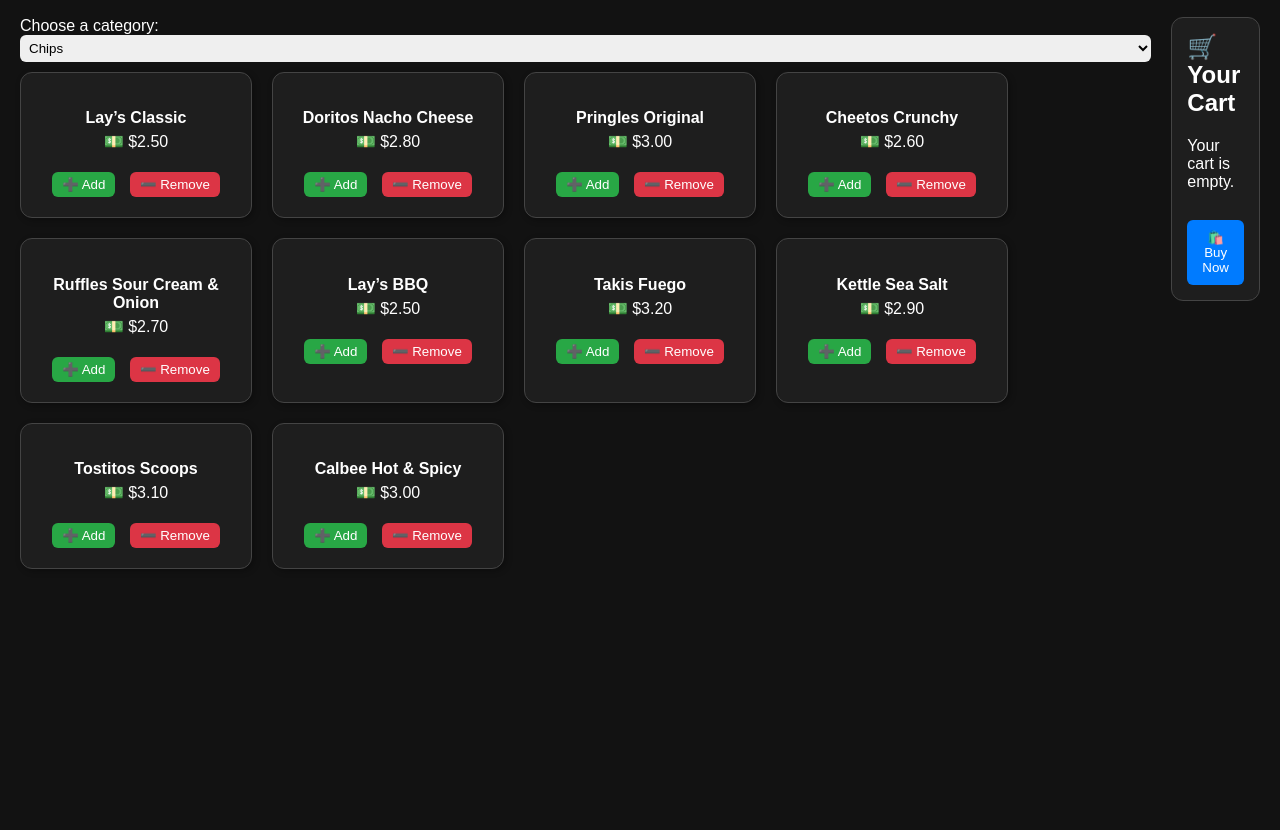
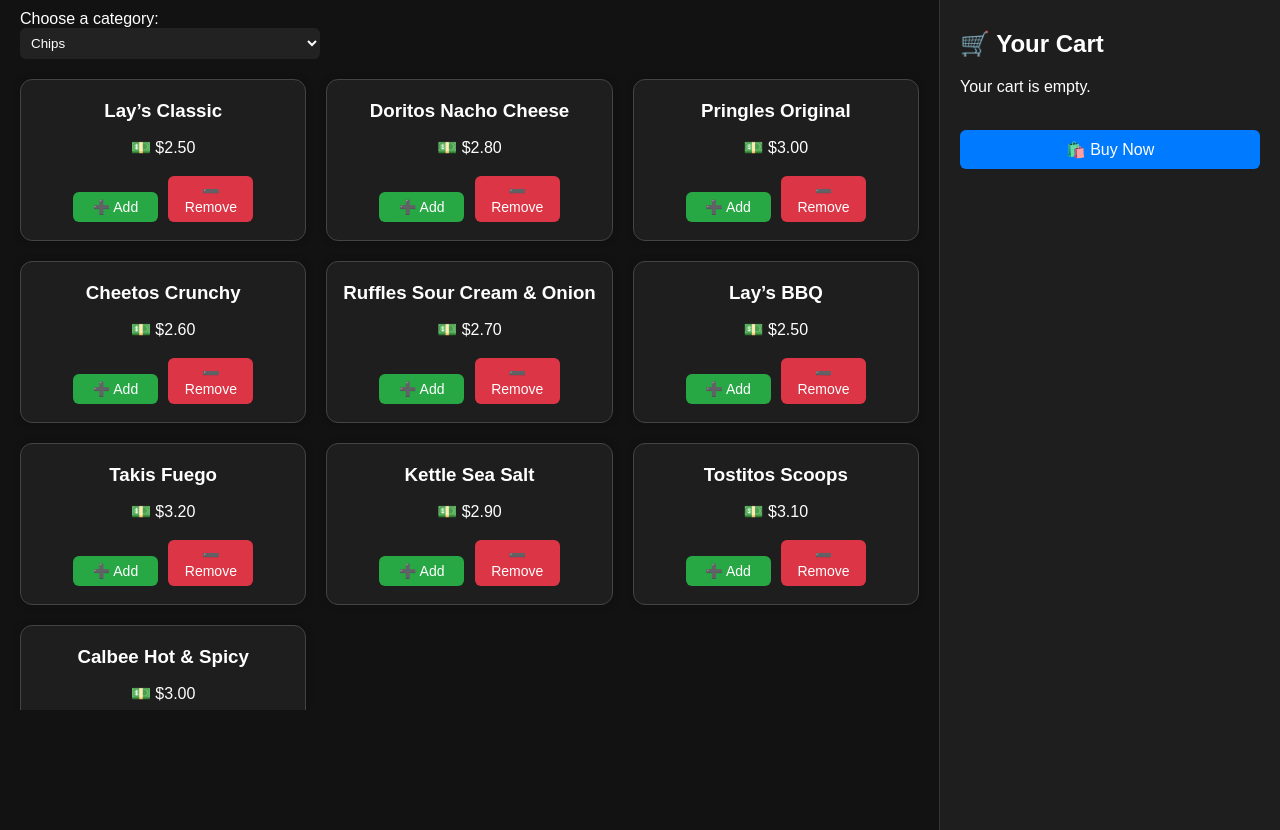
Before and after one commit to fire10dino/mini-mart, a plain HTML site: page index.html in a window 1280 px wide. Shown: the part 81-911 px from the top of the page. Before the commit the page ends 800 px from the top, so only its background shows below. Drawn offline with Linux system fonts and the light colour scheme.

Commit message:
Update index.html

```diff
--- a/index.html
+++ b/index.html
@@ -1,56 +1,81 @@
 <!DOCTYPE html>
 <html lang="en">
 <head>
-    <meta charset="UTF-8">
+<meta charset="UTF-8" />
 <title>MiniMart Convenience Store</title>
 <style>
     body {
+        margin: 0;
         font-family: Arial, sans-serif;
         background-color: #121212;
-            color: #fff;
-            margin: 0;
-            padding: 0;
+        color: white;
     }
+
+    /* Header */
     header {
         background-color: #1e1e1e;
         padding: 20px;
         text-align: center;
+        font-size: 26px;
+        font-weight: bold;
     }
-        h1 {
-            margin: 0;
+
+    /* Layout */
+    #layout {
+        display: flex;
+        height: calc(100vh - 80px);
     }
-        #container {
-            display: flex;
+
+    /* Left side store area */
+    #storeSection {
+        flex: 3;
         padding: 20px;
+        overflow-y: auto;
     }
-        #categories {
-            flex: 3;
-            display: flex;
-            flex-wrap: wrap;
+
+    /* Sidebar cart */
+    #cartSidebar {
+        width: 300px;
+        background-color: #1e1e1e;
+        border-left: 1px solid #333;
+        padding: 20px;
+        position: sticky;
+        right: 0;
+        top: 0;
+        height: 100vh;
+        overflow-y: auto;
+    }
+
+    /* Items grid */
+    #itemsGrid {
+        display: grid;
+        grid-template-columns: repeat(auto-fill, minmax(220px, 1fr));
         gap: 20px;
     }
+
     .item-card {
         background-color: #1e1e1e;
         border: 1px solid #444;
         border-radius: 12px;
         padding: 15px;
-            width: 200px;
         text-align: center;
-            box-shadow: 2px 2px 6px rgba(0,0,0,0.3);
+        box-shadow: 0px 0px 8px rgba(0,0,0,0.2);
     }
-        .item-card h4 {
-            margin-bottom: 5px;
+
+    .item-card h3 {
+        margin: 5px 0;
     }
-        .item-card p {
-            margin-top: 0;
-        }
+
     .btn {
-            padding: 5px 10px;
-            margin: 5px;
+        padding: 7px 12px;
         border: none;
         border-radius: 6px;
         cursor: pointer;
+        font-size: 14px;
+        margin: 3px;
+        width: 85px;
     }
+
     .btn-add {
         background-color: #28a745;
         color: white;
@@ -59,57 +84,57 @@
         background-color: #dc3545;
         color: white;
     }
-        #cart {
-            flex: 1;
-            background-color: #1e1e1e;
-            border: 1px solid #444;
-            border-radius: 12px;
-            padding: 15px;
-            margin-left: 20px;
-            height: fit-content;
+
+    #cartItems div {
+        margin-bottom: 8px;
     }
-        #cart h2 {
-            margin-top: 0;
-        }
+
     #buyBtn {
+        width: 100%;
+        margin-top: 15px;
+        padding: 10px;
         background-color: #007bff;
-            color: white;
-            padding: 10px 15px;
         border: none;
         border-radius: 6px;
+        color: white;
         cursor: pointer;
-            width: 100%;
-            margin-top: 10px;
+        font-size: 16px;
     }
-        select, input {
-            width: 100%;
-            padding: 5px;
-            margin-bottom: 10px;
+
+    select {
+        width: 300px;
+        padding: 7px;
+        margin-bottom: 20px;
         border-radius: 6px;
         border: none;
+        background-color: #222;
+        color: white;
     }
 </style>
 </head>
 <body>
 
-<header>
-    <h1>🏪 MiniMart Convenience Store</h1>
-</header>
+<header>🏪 MiniMart Convenience Store</header>
 
-<div id="container">
-    <div>
-        <label for="categorySelect">Choose a category:</label>
+<div id="layout">
+
+    <!-- Store Section -->
+    <div id="storeSection">
+        <label>Choose a category:</label><br>
         <select id="categorySelect"></select>
-        <div id="categories"></div>
+
+        <div id="itemsGrid"></div>
     </div>
 
-    <div id="cart">
+    <!-- Sidebar Cart -->
+    <div id="cartSidebar">
         <h2>🛒 Your Cart</h2>
         <div id="cartItems">Your cart is empty.</div>
         <h3 id="total"></h3>
         <button id="buyBtn">🛍️ Buy Now</button>
-        <div id="receipt"></div>
+        <pre id="receipt" style="white-space:pre-line; margin-top:20px;"></pre>
     </div>
+
 </div>
 
 <script>
@@ -179,12 +204,12 @@
 let cart = {};
 
 const categorySelect = document.getElementById("categorySelect");
-    const categoriesDiv = document.getElementById("categories");
+const itemsGrid = document.getElementById("itemsGrid");
 const cartItemsDiv = document.getElementById("cartItems");
 const totalDiv = document.getElementById("total");
 const receiptDiv = document.getElementById("receipt");
 
-    // Populate category select
+/* Load categories into dropdown */
 Object.keys(categories).forEach(cat => {
     const opt = document.createElement("option");
     opt.value = cat;
@@ -192,79 +217,87 @@
     categorySelect.appendChild(opt);
 });
 
-    function displayItems(category) {
-        categoriesDiv.innerHTML = "";
-        const items = categories[category];
+/* Display items */
+function loadCategory(cat) {
+    itemsGrid.innerHTML = "";
+    const items = categories[cat];
+
     for (const [name, price] of Object.entries(items)) {
         const card = document.createElement("div");
         card.className = "item-card";
         card.innerHTML = `
-                <h4>${name}</h4>
+            <h3>${name}</h3>
             <p>💵 $${price.toFixed(2)}</p>
             <button class="btn btn-add">➕ Add</button>
             <button class="btn btn-remove">➖ Remove</button>
         `;
-            const addBtn = card.querySelector(".btn-add");
-            const removeBtn = card.querySelector(".btn-remove");
 
-            addBtn.onclick = () => {
-                if (cart[name]) cart[name].quantity += 1;
-                else cart[name] = {price: price, quantity: 1};
+        card.querySelector(".btn-add").onclick = () => {
+            if (!cart[name]) cart[name] = { price, quantity: 0 };
+            cart[name].quantity++;
             updateCart();
         };
-            removeBtn.onclick = () => {
+
+        card.querySelector(".btn-remove").onclick = () => {
             if (cart[name]) {
-                    cart[name].quantity -= 1;
+                cart[name].quantity--;
                 if (cart[name].quantity <= 0) delete cart[name];
                 updateCart();
             }
         };
 
-            categoriesDiv.appendChild(card);
+        itemsGrid.appendChild(card);
     }
 }
 
+/* Update cart sidebar */
 function updateCart() {
     cartItemsDiv.innerHTML = "";
     let total = 0;
+
     if (Object.keys(cart).length === 0) {
         cartItemsDiv.textContent = "Your cart is empty.";
         totalDiv.textContent = "";
         return;
     }
+
     for (const [name, info] of Object.entries(cart)) {
-            const itemDiv = document.createElement("div");
+        const line = document.createElement("div");
         const subtotal = info.price * info.quantity;
         total += subtotal;
-            itemDiv.textContent = `${name} x${info.quantity} - $${subtotal.toFixed(2)}`;
-            cartItemsDiv.appendChild(itemDiv);
+        line.textContent = `${name} x${info.quantity} — $${subtotal.toFixed(2)}`;
+        cartItemsDiv.appendChild(line);
     }
+
     totalDiv.textContent = `💰 Total: $${total.toFixed(2)}`;
 }
-
-    categorySelect.onchange = () => displayItems(categorySelect.value);
 
 document.getElementById("buyBtn").onclick = () => {
     if (Object.keys(cart).length === 0) {
         alert("Your cart is empty.");
         return;
     }
-        let receipt = "🧾 Purchase Receipt:\n\n";
+
+    let receipt = "🧾 Purchase Receipt\n\n";
     let total = 0;
+
     for (const [name, info] of Object.entries(cart)) {
         const subtotal = info.price * info.quantity;
         total += subtotal;
-            receipt += `${name} x${info.quantity} - $${subtotal.toFixed(2)}\n`;
+        receipt += `${name} x${info.quantity} — $${subtotal.toFixed(2)}\n`;
     }
-        receipt += `\n💰 Total: $${total.toFixed(2)}`;
+
+    receipt += `\nTOTAL: $${total.toFixed(2)}\n\nThank you for shopping!`;
+
     receiptDiv.textContent = receipt;
-        cart = {};
+
+    cart = {}; // clear cart
     updateCart();
 };
 
-    // Initial display
-    displayItems(categorySelect.value);
+categorySelect.onchange = () => loadCategory(categorySelect.value);
 
+loadCategory(categorySelect.value);
 </script>
 
 </body>
```
Lines whose indentation alone changed are shown as unchanged.
